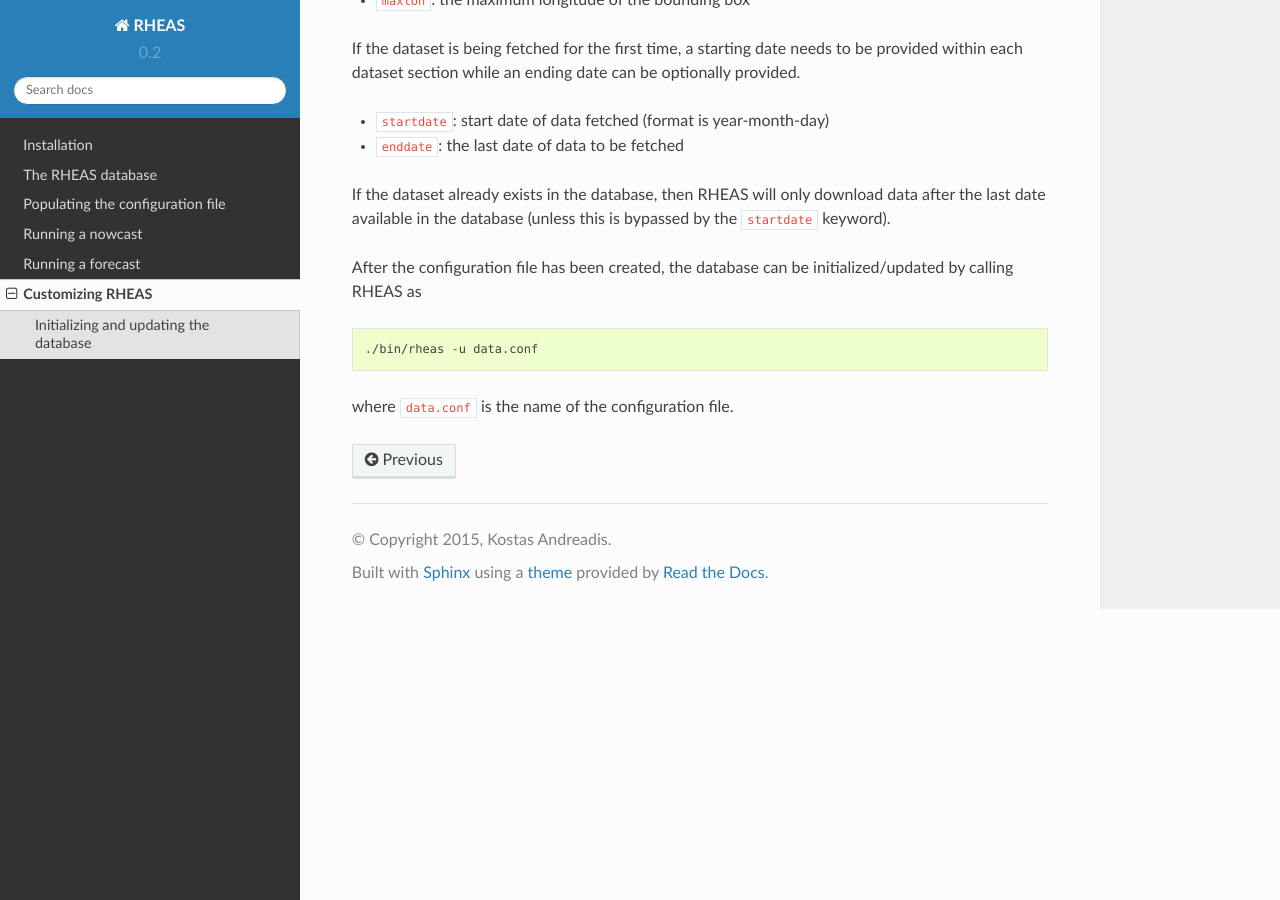
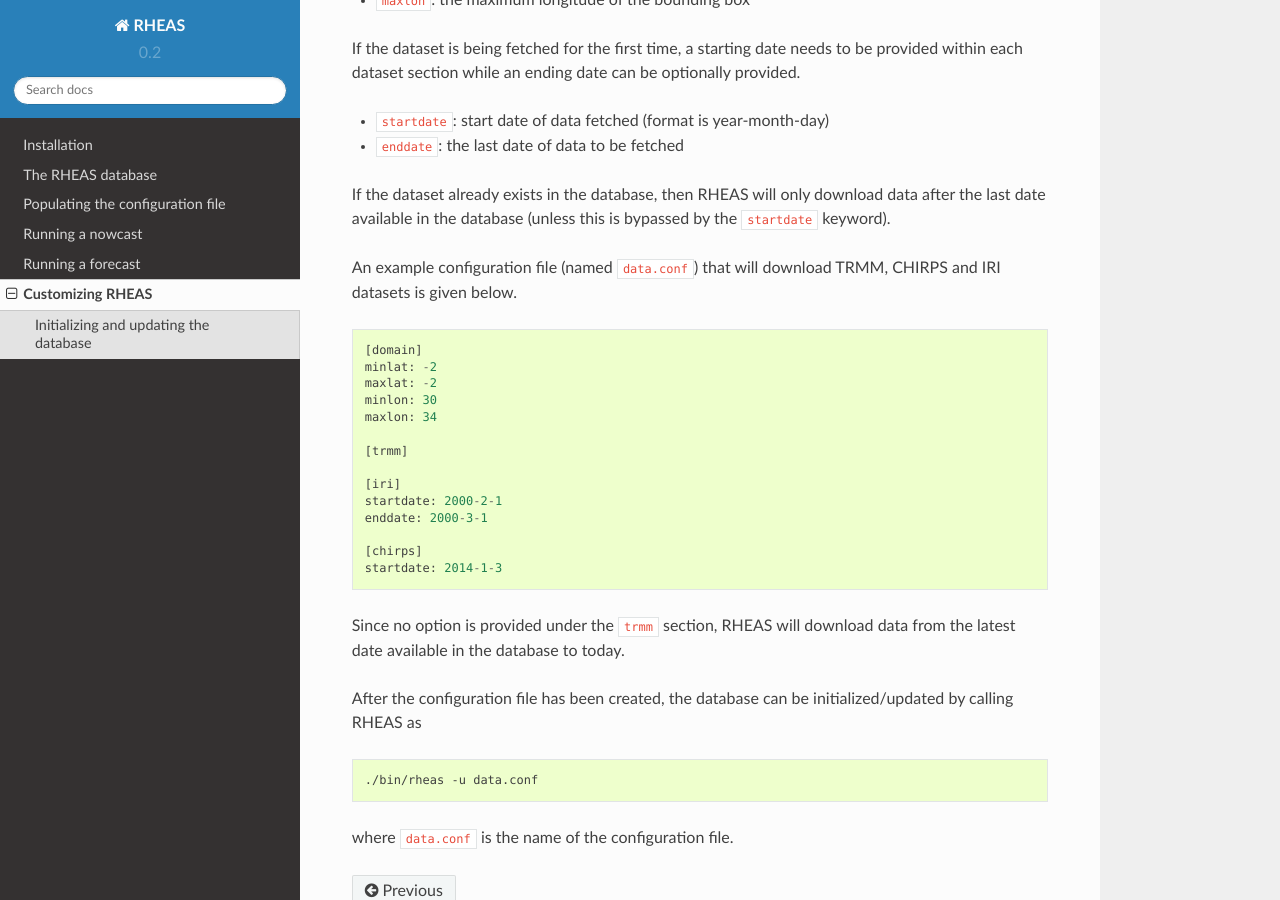
Before and after one commit to nasa/RHEAS, a Sphinx documentation site: the page built from doc/api.rst, in a window 1280 px wide and 900 px high, scrolled down 520 px. Built offline with Sphinx 7.4.7 and the Read the Docs theme 2.0.0, drawn with Linux system fonts in a browser that asks for light colours; formulas are drawn with MathJax 3.

Commit message:
Fixes #2. Updated documentation.

```diff
--- a/doc/api.rst
+++ b/doc/api.rst
@@ -2,7 +2,7 @@ Customizing RHEAS
 =================================
 
 Initializing and updating the database
---------------------------------
+------------------------------------------
 
 The RHEAS database needs to be populated with a variety of datasets that can be fetched automatically. A configuration file can be used to control and define which datasets are downloaded and imported in the PostGIS database. The configuration file follows the `INI <http://en.wikipedia.org/wiki/INI_file>`_ format, with each section corresponding to a dataset.
 
@@ -20,6 +20,30 @@ If the dataset is being fetched for the first time, a starting date needs to be
 
 If the dataset already exists in the database, then RHEAS will only download data after the last date available in the database (unless this is bypassed by the ``startdate`` keyword).
 
+An example configuration file (named ``data.conf``) that will download TRMM, CHIRPS and IRI datasets is given below.
+
+.. compound::
+
+   ::
+
+     [domain]
+     minlat: -2
+     maxlat: -2
+     minlon: 30
+     maxlon: 34
+
+     [trmm]
+
+     [iri]
+     startdate: 2000-2-1
+     enddate: 2000-3-1
+
+     [chirps]
+     startdate: 2014-1-3
+
+
+Since no option is provided under the ``trmm`` section, RHEAS will download data from the latest date available in the database to today.
+
 After the configuration file has been created, the database can be initialized/updated by calling RHEAS as
 
 .. highlight:: bash
```
